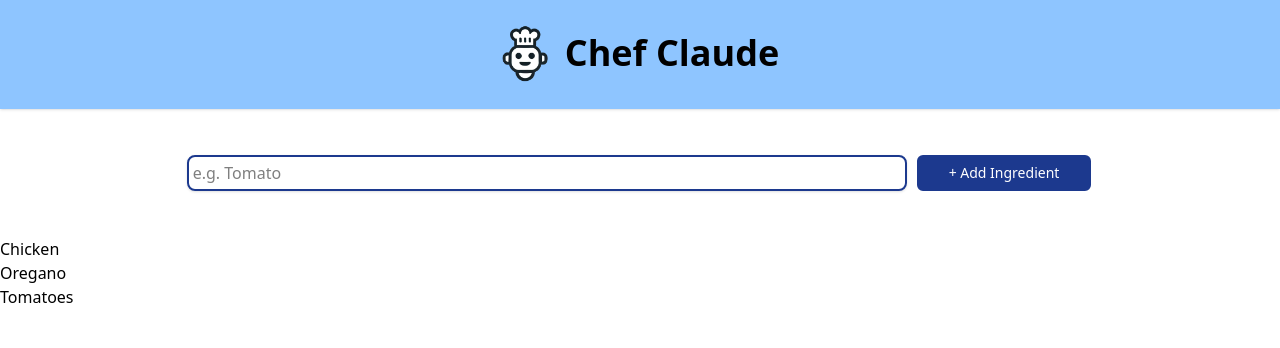
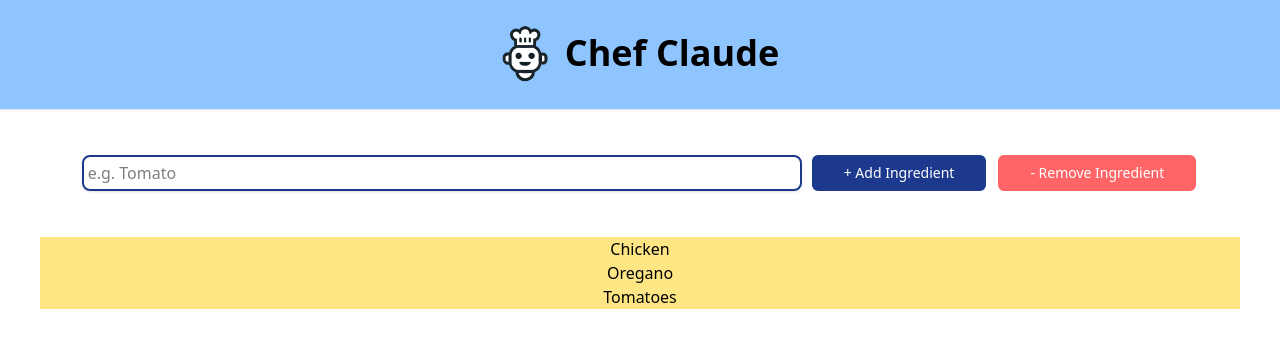
Before and after one commit to Wagner-Laranjeiras/chef-claude, a React (Vite) app: page / in a window 1280 px wide. Shown: the top 348 px of the page. Built offline with nearby package versions, Linux system fonts and the light colour scheme.

Commit message:
studying

```diff
--- a/src/components/AddIngredient.jsx
+++ b/src/components/AddIngredient.jsx
@@ -1,30 +1,56 @@
-
-function AddIngredientToList() {
-    ingredients.push('I was clicked.')
-    console.log(ingredients);
-}
+import { useState } from "react";
 
 const AddIngredient = (props) => {
-    const ingredients = ['Chicken', 'Oregano', 'Tomatoes'];
+    const [ingredients, setIngredients] = useState( ['Chicken', 'Oregano', 'Tomatoes'] )
     const ingredientsListItems = ingredients.map( (ingredient) => {
         return <li>{ ingredient }</li>
     })
 
+    function handleSubmit(e) {
+        e.preventDefault();
+        const formData = new FormData(e.currentTarget);
+        const newIngredient = formData.get('ingredient');
+
+        setIngredients((prevIngredients) =>
+            [
+                newIngredient,
+                ...prevIngredients
+            ]
+        )
+    }
+
+    function removeIngredient(e) {
+        console.log('remove')
+        setIngredients((prevIngredients) =>
+            [
+
+            ]
+        )
+    }
+
+
+
     return (
         <>
-            <form className="flex justify-center items-center m-10">
+            <form onSubmit={handleSubmit} className="flex justify-center items-center m-10">
                 <input
                     aria-label="Add ingredient"
                     type="text"
+                    name="ingredient"
                     placeholder="e.g. Tomato"
                     className="w-3/5 max-w-5xl border-2 p-1 m-1 border-blue-900 rounded-lg shadow-sm"
                 />
                 <button
                     className="py-2 px-8 m-1 border-2 bg-blue-900 text-white rounded-lg text-sm"
-                    onClick={AddIngredientToList}
+                    type="submit"
                 >+ Add Ingredient</button>
+                <button
+                    className="py-2 px-8 m-1 border-2 bg-red-400 text-white rounded-lg text-sm"
+                    name="ingredientToRemove"
+                    onClick={removeIngredient}
+                >- Remove Ingredient</button>
             </form>
-            <ul>
+            <ul className="flex flex-col justify-center items-center m-10 bg-amber-200">
                 { ingredientsListItems }
             </ul>
 
```
